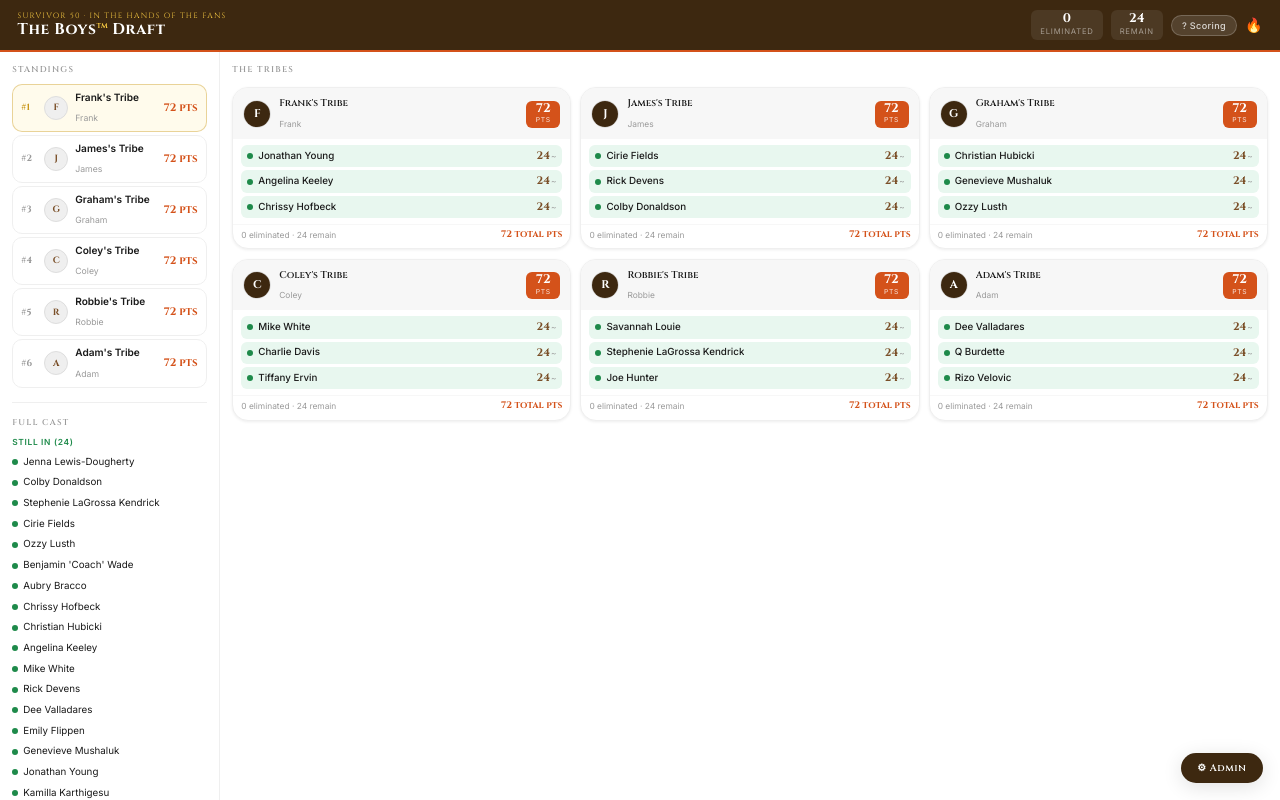
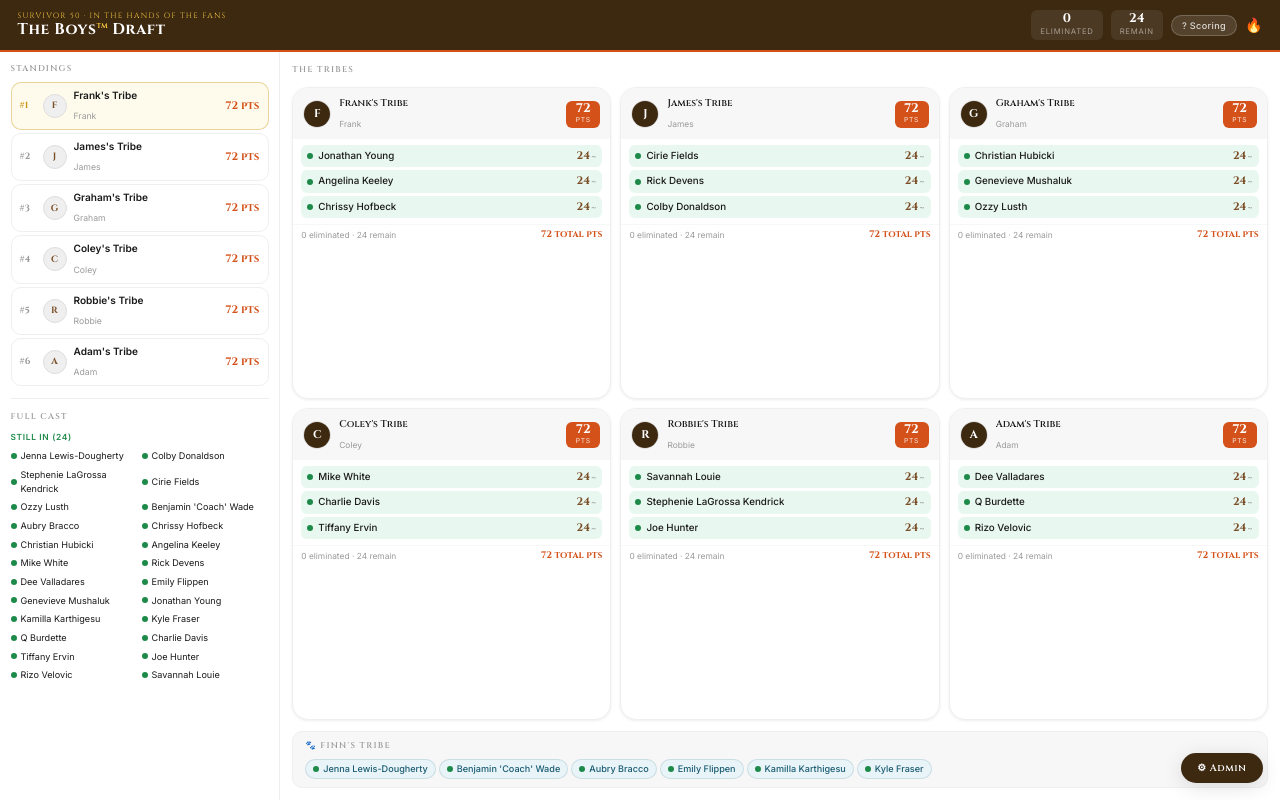
Before and after one commit to Frank-Thomas4/survivor-draft, a React (Vite) app: page / in a window 1280 px wide. Built offline with nearby package versions, Linux system fonts and the light colour scheme.

Commit message:
UX Update

```diff
--- a/src/App.css
+++ b/src/App.css
@@ -154,20 +154,17 @@
 /* ── LAYOUT ── */
 .app-body {
   display: grid;
-  grid-template-columns: 220px 1fr;
-  min-height: calc(100vh - 52px);
-  max-width: 1400px;
-  margin: 0 auto;
+  grid-template-columns: 280px 1fr;
+  height: calc(100vh - 52px);
+  overflow: hidden;
 }
 .app-sidebar {
   border-right: 1px solid var(--gray-200);
-  padding: 0.875rem;
+  padding: 0.75rem;
   display: flex;
   flex-direction: column;
-  gap: 1rem;
-  position: sticky;
-  top: 52px;
-  height: calc(100vh - 52px);
+  gap: 0.875rem;
+  height: 100%;
   overflow-y: auto;
 }
 .app-main {
@@ -175,8 +172,10 @@
   display: flex;
   flex-direction: column;
   gap: 0.75rem;
+  height: 100%;
+  overflow-y: auto;
 }
-.sidebar-divider { border-top: 1px solid var(--gray-200); }
+.sidebar-divider { border-top: 1px solid var(--gray-200); flex-shrink: 0; }
 .mobile-footer { display: none; }
 
 /* ── SECTION LABEL ── */
@@ -273,25 +272,37 @@
   margin-top: 6px;
 }
 .cast-tracker__section-label--out { color: var(--red-elim); }
-.cast-tracker__grid { display: flex; flex-direction: column; gap: 2px; }
+.cast-tracker__grid {
+  display: grid;
+  grid-template-columns: 1fr 1fr;
+  gap: 1px 4px;
+}
 .cast-chip {
   display: flex;
   align-items: center;
-  gap: 5px;
-  font-size: 0.7rem;
+  gap: 4px;
+  font-size: 0.65rem;
   padding: 2px 0;
+  min-width: 0;
 }
 .cast-chip--active { color: var(--text); }
 .cast-chip--eliminated { color: var(--text-muted); }
-.cast-chip__name { text-decoration: line-through; }
+.cast-chip__name {
+  text-decoration: line-through;
+  white-space: nowrap;
+  overflow: hidden;
+  text-overflow: ellipsis;
+  flex: 1;
+  min-width: 0;
+}
 .cast-chip__order {
   font-family: 'Cinzel', serif;
-  font-size: 0.6rem;
+  font-size: 0.58rem;
   color: var(--red-elim);
   background: var(--red-pale);
   border-radius: 4px;
-  padding: 1px 4px;
-  margin-left: auto;
+  padding: 1px 3px;
+  flex-shrink: 0;
 }
 
 /* ── FINN'S TRIBE ── */
@@ -305,7 +316,13 @@
   margin-bottom: 0.5rem;
 }
 .finns-sidebar__grid { display: flex; flex-wrap: wrap; gap: 3px; }
-.finns-empty { font-size: 0.68rem; color: var(--text-muted); font-style: italic; }
+.finns-main {
+  background: var(--gray-100);
+  border-radius: var(--radius-md);
+  border: 1px solid var(--gray-200);
+  padding: 8px 12px;
+  flex-shrink: 0;
+}
 .finns-chip {
   display: inline-flex;
   align-items: center;
@@ -330,7 +347,9 @@
 .tribes-grid {
   display: grid;
   grid-template-columns: repeat(3, 1fr);
+  grid-template-rows: repeat(2, 1fr);
   gap: 0.65rem;
+  flex: 1;
 }
 
 /* ── TRIBE CARD ── */
--- a/src/App.jsx
+++ b/src/App.jsx
@@ -133,12 +133,22 @@
           <Leaderboard tribes={data.tribes} survivors={data.survivors} />
           <div className="sidebar-divider" />
           <CastTracker survivors={data.survivors} />
-          <div className="sidebar-divider" />
-          <div>
+        </aside>
+
+        {/* ── MAIN ── */}
+        <main className="app-main">
+          <div className="section-label">The Tribes</div>
+          <div className="tribes-grid">
+            {data.tribes.map(tribe => (
+              <TribeCard key={tribe.id} tribe={tribe} survivors={data.survivors} />
+            ))}
+          </div>
+          {/* Finn's Tribe below grid on desktop */}
+          <div className="finns-main">
             <div className="finns-sidebar__title">🐾 Finn's Tribe</div>
             <div className="finns-sidebar__grid">
               {undrafted.length === 0
-                ? <span className="finns-empty">All drafted!</span>
+                ? <span className="finns-empty">All survivors have been drafted!</span>
                 : undrafted.map(s => (
                   <div key={s.id} className={`finns-chip ${s.eliminated ? 'finns-chip--eliminated' : ''}`}>
                     <span className={`survivor-row__status-dot ${s.eliminated ? 'dot--out' : 'dot--in'}`} />
@@ -148,16 +158,6 @@
                 ))
               }
             </div>
-          </div>
-        </aside>
-
-        {/* ── MAIN ── */}
-        <main className="app-main">
-          <div className="section-label">The Tribes</div>
-          <div className="tribes-grid">
-            {data.tribes.map(tribe => (
-              <TribeCard key={tribe.id} tribe={tribe} survivors={data.survivors} />
-            ))}
           </div>
         </main>
 
--- a/src/data.js
+++ b/src/data.js
@@ -1,14 +1,17 @@
+// data.js — default state for the app
+// Replace survivor names with actual Survivor 50 cast once announced
+
 export const DEFAULT_DATA = {
   season: "Survivor 50",
   totalSurvivors: 24,
   lastUpdated: null,
   tribes: [
-    { id: "frank",  name: "Frank's Tribe",  owner: "Frank",  icon: null, survivors: [16, 10, 8]  },
-    { id: "james",  name: "James's Tribe",  owner: "James",  icon: null, survivors: [4, 12, 2]  },
-    { id: "graham", name: "Graham's Tribe", owner: "Graham", icon: null, survivors: [9, 15, 5]  },
-    { id: "coley",  name: "Coley's Tribe",  owner: "Coley",  icon: null, survivors: [11, 20, 21] },
-    { id: "robbie", name: "Robbie's Tribe", owner: "Robbie", icon: null, survivors: [24, 3, 22]  },
-    { id: "adam",   name: "Adam's Tribe",   owner: "Adam",   icon: null, survivors: [13, 19, 23] }
+    { id: "frank",  name: "Frank's Tribe",  owner: "Frank",  icon: null, survivors: [16, 10, 8]  }, // Jonathan, Angelina, Chrissy
+    { id: "james",  name: "James's Tribe",  owner: "James",  icon: null, survivors: [4, 12, 2]  }, // Cirie, Rick Devens, Colby
+    { id: "graham", name: "Graham's Tribe", owner: "Graham", icon: null, survivors: [9, 15, 5]  }, // Christian, Genevieve, Ozzy
+    { id: "coley",  name: "Coley's Tribe",  owner: "Coley",  icon: null, survivors: [11, 20, 21] }, // Mike, Charlie, Tiffany
+    { id: "robbie", name: "Robbie's Tribe", owner: "Robbie", icon: null, survivors: [24, 3, 22]  }, // Savannah, Stephenie, Joe
+    { id: "adam",   name: "Adam's Tribe",   owner: "Adam",   icon: null, survivors: [13, 19, 23] }  // Dee, Q, Rizo
   ],
   survivors: [
     { id: 1,  name: "Jenna Lewis-Dougherty",      eliminated: false, eliminationOrder: null },
@@ -38,11 +41,15 @@
   ]
 };
 
+// Scoring: 1st eliminated = 1 pt, winner (last standing) = 24 pts
+// For active (non-eliminated) survivors: tentative points = current number of people still in game
+// e.g. if 4 people have been eliminated, 20 remain, each active survivor tentatively holds rank 5
 export function calculatePoints(survivor, allSurvivors) {
   const total = allSurvivors.length;
   if (survivor.eliminated && survivor.eliminationOrder !== null) {
     return survivor.eliminationOrder;
   }
+  // Tentative: active survivors always show max possible points (total cast size)
   return total;
 }
 
```
